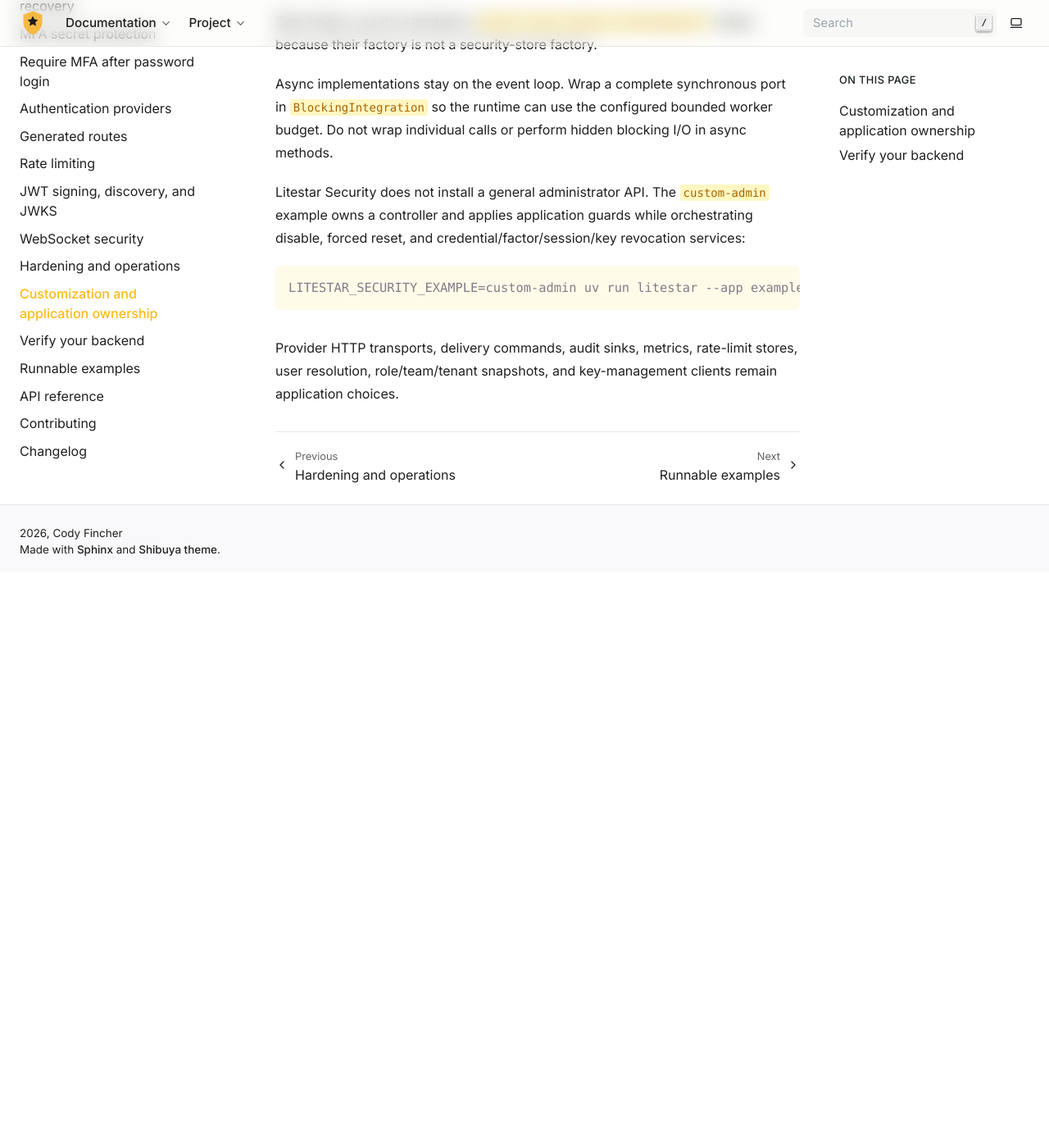
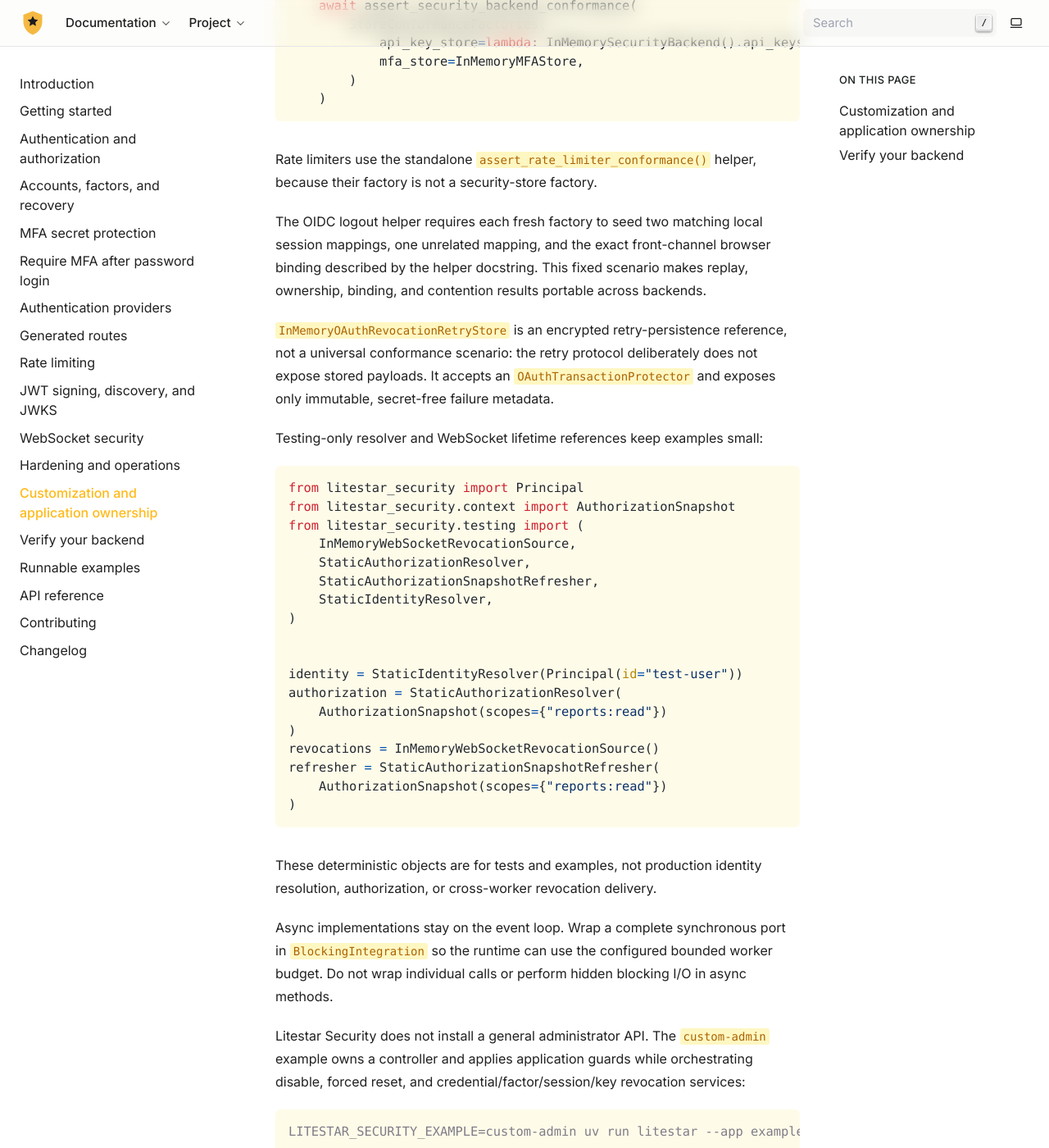
Before and after one commit to cofin/litestar-security, a Sphinx documentation site: the page built from docs/customization.rst, in a window 1280 px wide and 1400 px high, scrolled down 1602 px. Shown: the whole window at 82% size. Built offline with Sphinx 7.4.7, drawn with Linux system fonts in a browser that asks for light colours; before the commit the page ends 2299 px from its top, so only the background shows below that; some of the changed text lies outside the part shown.

Commit message:
docs: complete backend conformance map

```diff
--- a/docs/customization.rst
+++ b/docs/customization.rst
@@ -33,6 +33,9 @@ for the store contracts; it is not a production persistence implementation.
    * - ``MFAStore``
      - :func:`~litestar_security.testing.assert_mfa_store_conformance`
      - ``InMemorySecurityBackend.mfa``
+   * - ``OIDCSessionLogoutStore``
+     - :func:`~litestar_security.testing.assert_oidc_session_logout_store_conformance`
+     - ``InMemoryOIDCSessionLogoutStore`` with the documented seed
    * - ``OAuthAccountStore``
      - :func:`~litestar_security.testing.assert_oauth_account_store_conformance`
      - ``InMemorySecurityBackend.oauth_accounts``
@@ -48,6 +51,12 @@ for the store contracts; it is not a production persistence implementation.
    * - ``SessionRegistry``
      - :func:`~litestar_security.testing.assert_session_registry_conformance`
      - ``InMemorySecurityBackend.accounts``
+   * - ``StepUpStore``
+     - :func:`~litestar_security.testing.assert_step_up_store_conformance`
+     - ``InMemoryStepUpStore``
+   * - ``TokenVault``
+     - :func:`~litestar_security.testing.assert_token_vault_conformance`
+     - ``MemoryTokenVault`` with an AEAD protector
    * - ``WebAuthnChallengeStore``
      - :func:`~litestar_security.testing.assert_webauthn_challenge_store_conformance`
      - ``InMemorySecurityBackend.challenges``
@@ -81,6 +90,42 @@ Rate limiters use the standalone
 :func:`~litestar_security.testing.assert_rate_limiter_conformance` helper,
 because their factory is not a security-store factory.
 
+The OIDC logout helper requires each fresh factory to seed two matching local
+session mappings, one unrelated mapping, and the exact front-channel browser
+binding described by the helper docstring. This fixed scenario makes replay,
+ownership, binding, and contention results portable across backends.
+
+``InMemoryOAuthRevocationRetryStore`` is an encrypted retry-persistence
+reference, not a universal conformance scenario: the retry protocol deliberately
+does not expose stored payloads. It accepts an ``OAuthTransactionProtector`` and
+exposes only immutable, secret-free failure metadata.
+
+Testing-only resolver and WebSocket lifetime references keep examples small:
+
+.. code-block:: python
+
+   from litestar_security import Principal
+   from litestar_security.context import AuthorizationSnapshot
+   from litestar_security.testing import (
+       InMemoryWebSocketRevocationSource,
+       StaticAuthorizationResolver,
+       StaticAuthorizationSnapshotRefresher,
+       StaticIdentityResolver,
+   )
+
+
+   identity = StaticIdentityResolver(Principal(id="test-user"))
+   authorization = StaticAuthorizationResolver(
+       AuthorizationSnapshot(scopes={"reports:read"})
+   )
+   revocations = InMemoryWebSocketRevocationSource()
+   refresher = StaticAuthorizationSnapshotRefresher(
+       AuthorizationSnapshot(scopes={"reports:read"})
+   )
+
+These deterministic objects are for tests and examples, not production identity
+resolution, authorization, or cross-worker revocation delivery.
+
 Async implementations stay on the event loop. Wrap a complete synchronous port
 in ``BlockingIntegration`` so the runtime can use the configured bounded worker
 budget. Do not wrap individual calls or perform hidden blocking I/O in async
```
Also changed, not shown: other parts of docs/customization.rst (+1 -1 lines).
